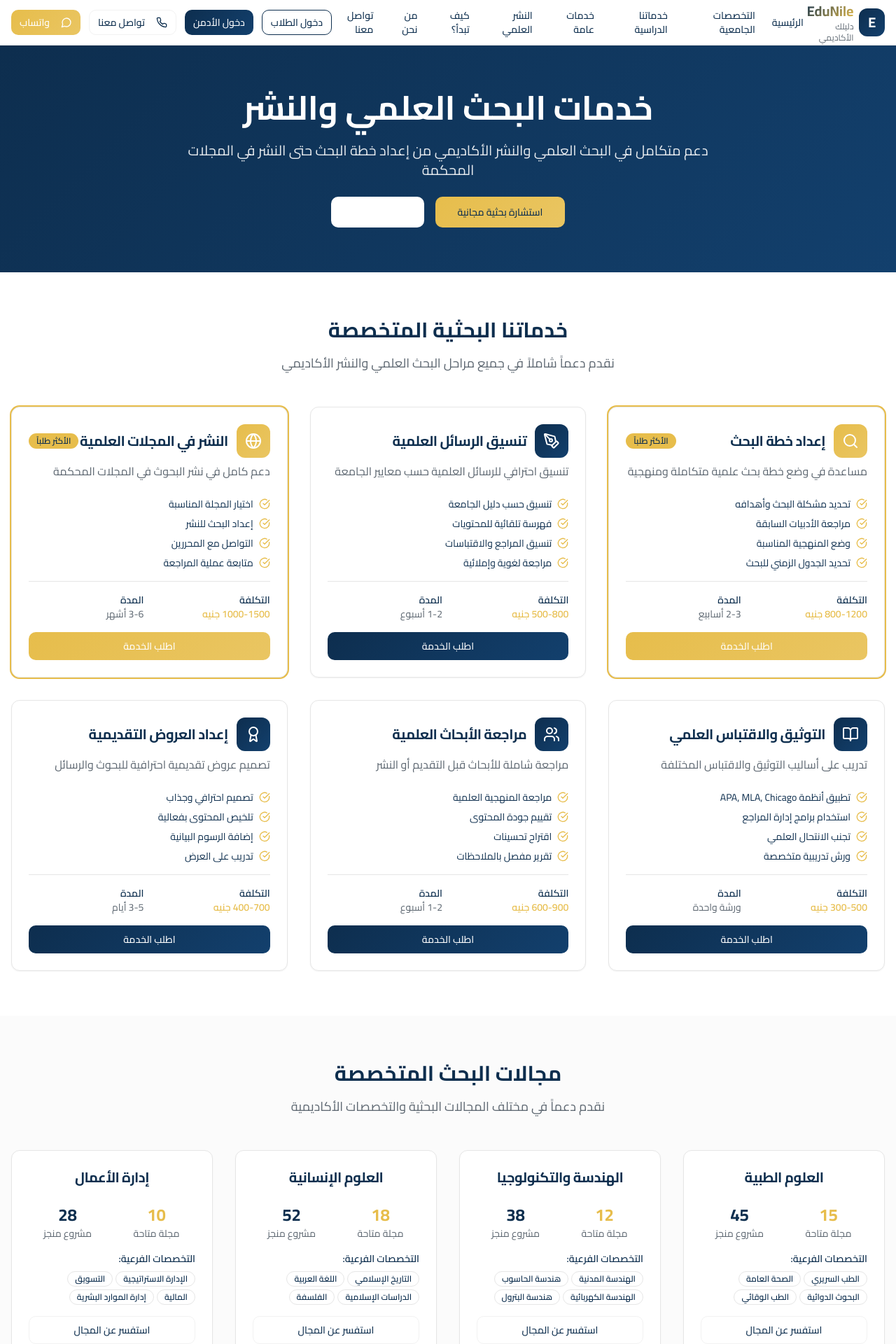
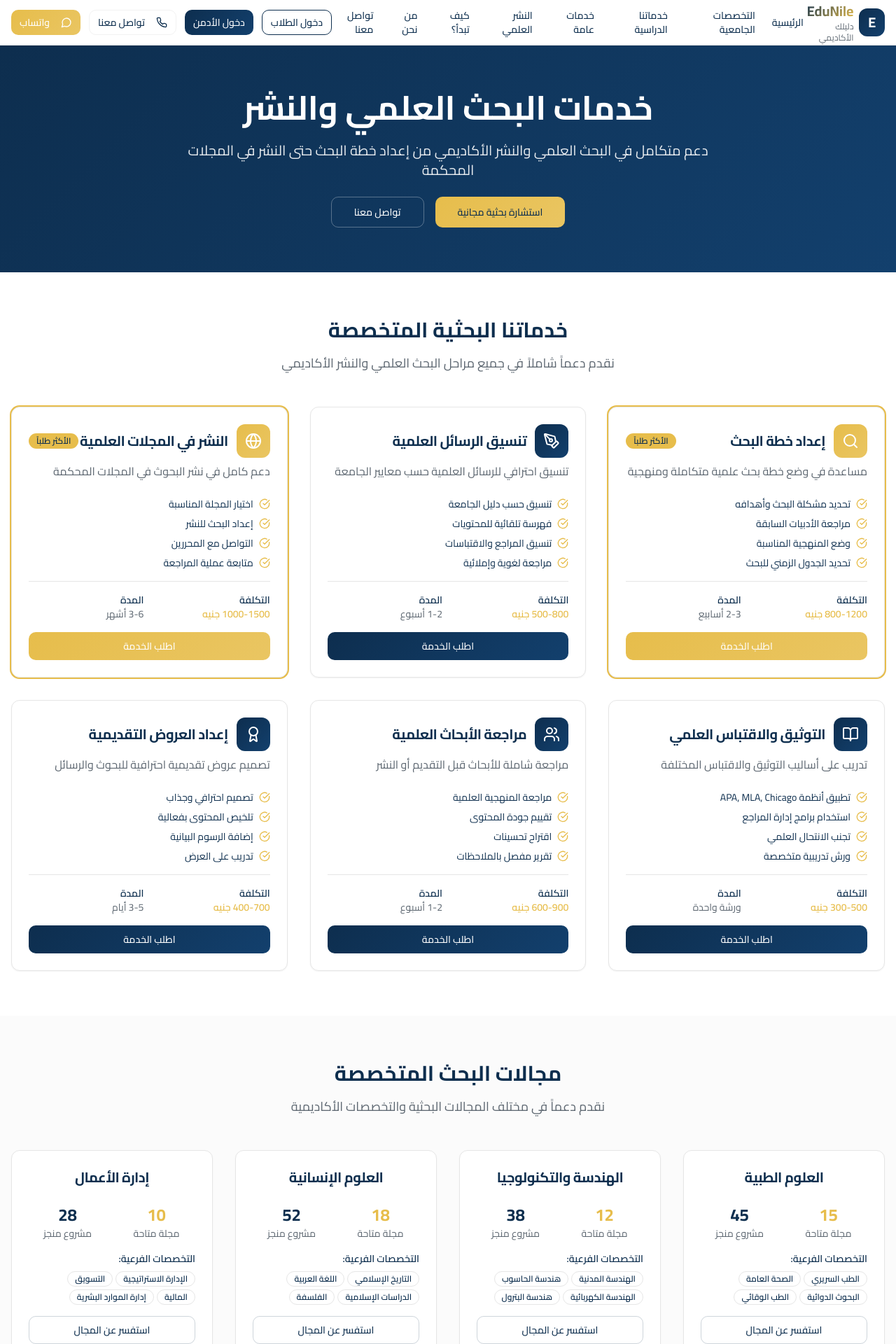
Before and after one commit to ali2200/edunile-pathway-08, a React (Vite) app: page /research-services in a window 1280 px wide. Shown: the top 1920 px of the page at 70% size. Built offline with nearby package versions, Linux system fonts and the light colour scheme; a web font is replaced by a local one.

Commit message:
Fix white button visibility
Applied the same fix for white buttons on the `/research-services` page as previously done for other pages. This ensures text is visible on white buttons by adjusting button variants.

```diff
--- a/src/pages/ResearchServices.tsx
+++ b/src/pages/ResearchServices.tsx
@@ -183,7 +183,7 @@ const ResearchServices = () => {
                   استشارة بحثية مجانية
                 </a>
               </Button>
-              <Button size="lg" variant="outline" className="border-white/30 text-white hover:bg-white/10" asChild>
+              <Button size="lg" variant="outline-white" asChild>
                 <Link to="/contact">تواصل معنا</Link>
               </Button>
             </div>
@@ -305,7 +305,7 @@ const ResearchServices = () => {
                     </div>
                   </div>
 
-                  <Button variant="outline" className="w-full" asChild>
+                  <Button variant="outline-primary" className="w-full" asChild>
                     <a href="https://wa.me/201019434737" target="_blank" rel="noopener noreferrer">
                       استفسر عن المجال
                     </a>
@@ -396,7 +396,7 @@ const ResearchServices = () => {
                   استشارة بحثية مجانية
                 </a>
               </Button>
-              <Button size="lg" variant="outline" className="border-primary text-primary hover:bg-primary/10" asChild>
+              <Button size="lg" variant="outline-primary" asChild>
                 <Link to="/contact" className="flex items-center space-x-reverse space-x-2">
                   <span>تواصل معنا</span>
                   <ArrowLeft className="w-4 h-4" />
```
